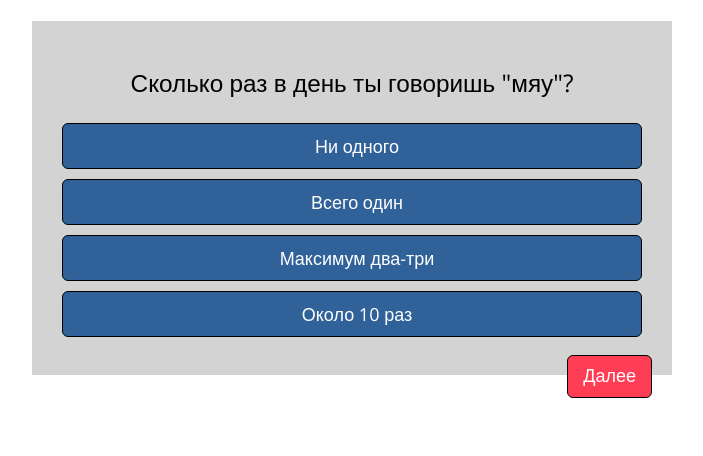
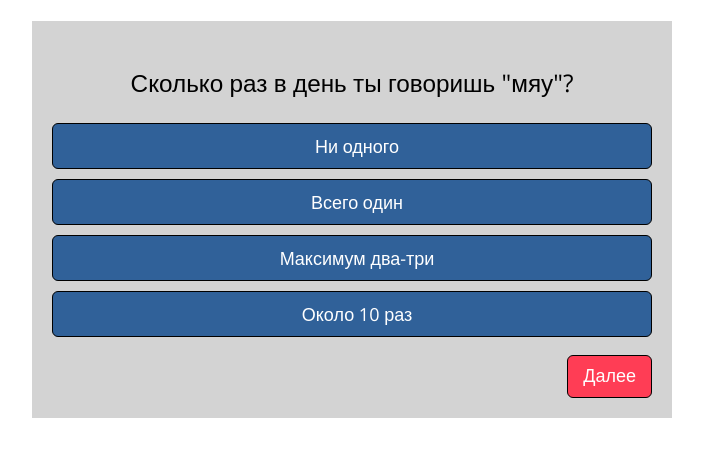
Before and after one commit to pharick/nastya-test, a website: page question.html in a window 1280 px wide. Shown: the part 76-532 px from the top of the page, without its empty margins (288-991 px from the left). Drawn offline with nearby package versions, Linux system fonts and the light colour scheme.

Commit message:
Add clearfix

```diff
--- a/question.html
+++ b/question.html
@@ -11,7 +11,7 @@
     <h1>Насколько ты <span class="highlight">Настя Зайкова</span></h1>
   </header>
 
-  <main>
+  <main class="cf">
     <p class="question">Сколько раз в день ты говоришь "мяу"?</p>
     <ul class="answers">
       <li>
--- a/scss/style.scss
+++ b/scss/style.scss
@@ -25,6 +25,18 @@ main {
   margin: 0 auto;
   background-color: lightgray;
   padding: 20px;
+}
+
+.question {
+  font-size: 1.35em;
+}
+
+.answers {
+  padding: 0;
+  list-style: none;
+
+  li {
+    margin: 10px 0;
   }
 
   input[type="radio"] {
@@ -55,18 +67,6 @@ input[type="radio"] {
       }
     }
   }
-
-.question {
-  font-size: 1.35em;
-}
-
-.answers {
-  padding: 0;
-  list-style: none;
-
-  li {
-    margin: 10px;
-  }
 }
 
 .highlight {
@@ -94,8 +94,18 @@ input[type="radio"] {
   top: 310px;
   left: 650px;
   background-color: #306199;
+
+  &:hover {
+    animation: tada 1s;
+  }
 }
 
-.button.start:hover {
-  animation: tada 1s;
+.cf:before,
+.cf:after {
+    content: " "; /* 1 */
+    display: table; /* 2 */
 }
+
+.cf:after {
+    clear: both;
+}
```
Also changed, not shown: style.css. Lines whose indentation alone changed are shown as unchanged.
